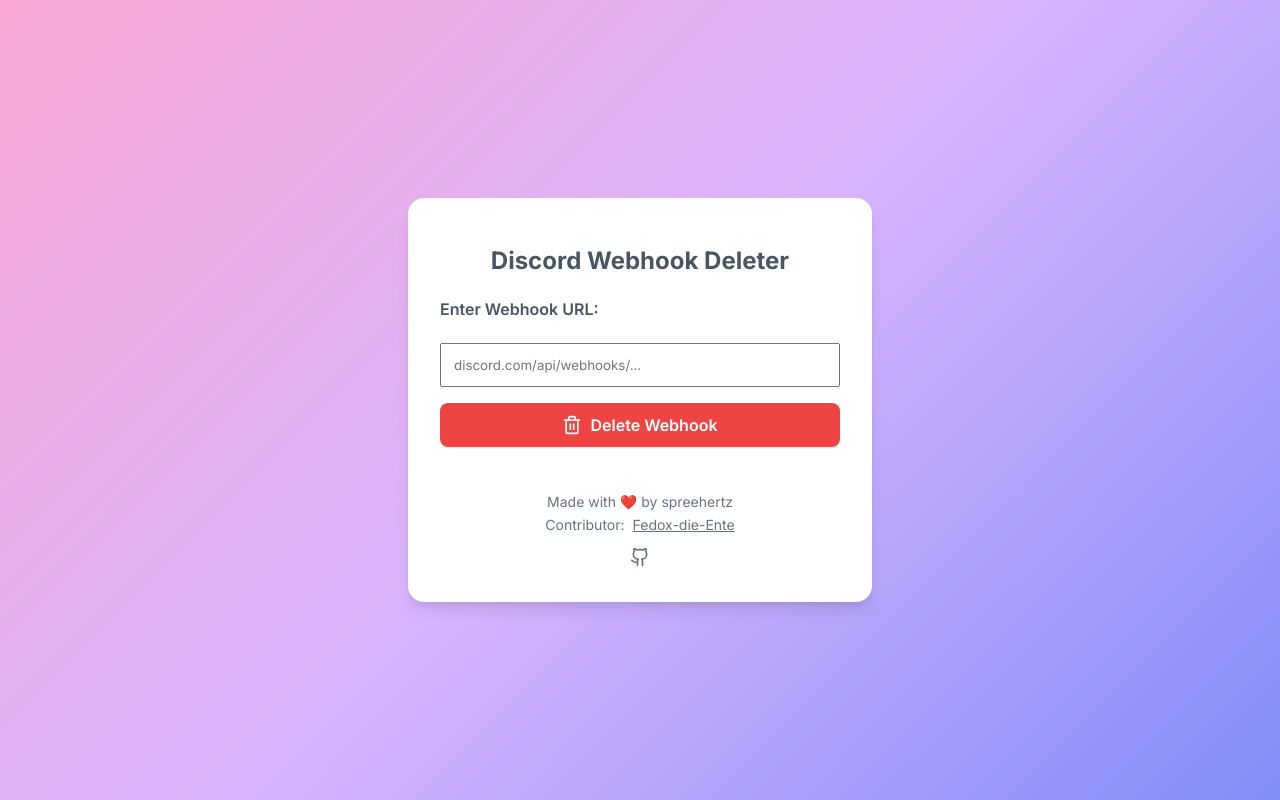
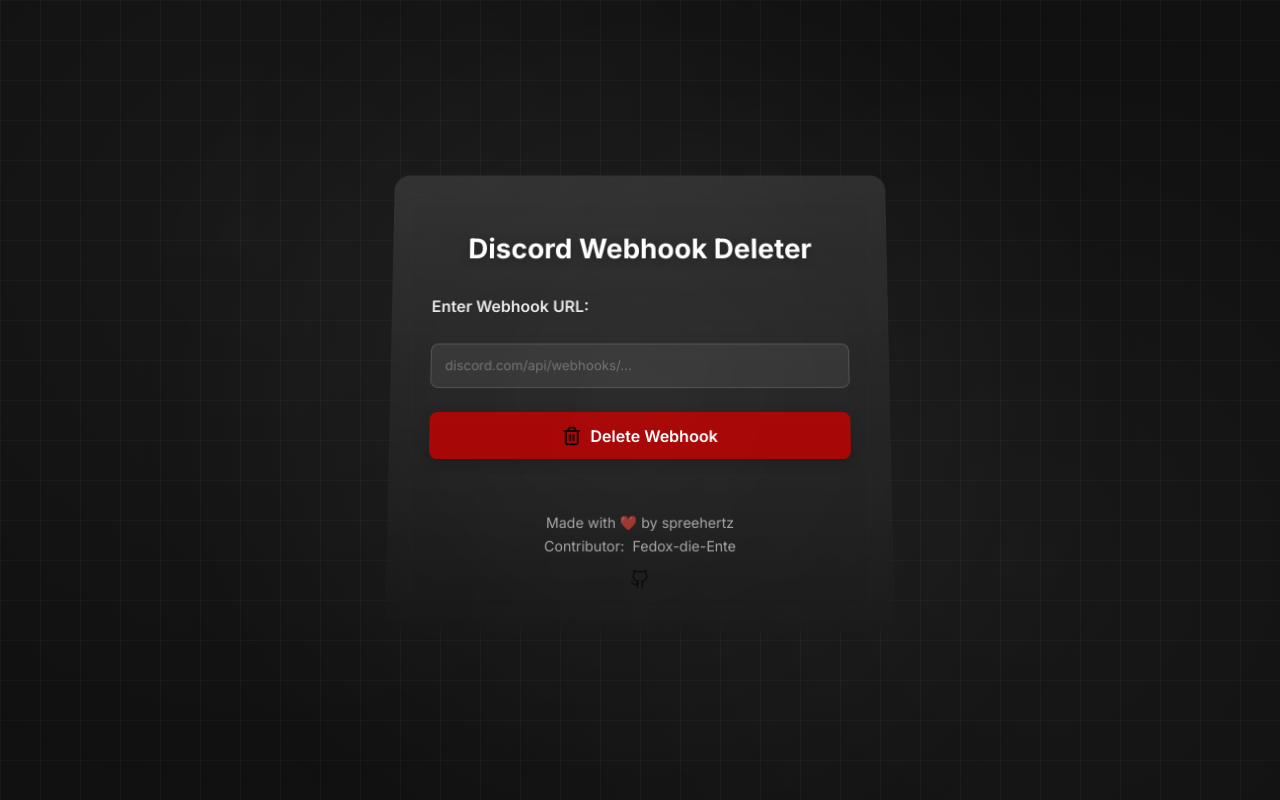
Before and after one commit to Patheticcs/Webhook-Deleter, a Vue app: page / in a window 1280 px wide. Built offline with nearby package versions, Linux system fonts and the light colour scheme.

Commit message:
Update App.vue

```diff
--- a/src/App.vue
+++ b/src/App.vue
@@ -101,104 +101,208 @@
 <style scoped>
 @import url('https://fonts.googleapis.com/css2?family=Inter:wght@400;600;700&display=swap');
 
+:root {
+  --glass-bg: rgba(255, 255, 255, 0.1);
+  --glass-border: rgba(255, 255, 255, 0.2);
+  --glass-shadow: rgba(0, 0, 0, 0.25);
+  --accent-color: rgba(150, 150, 150, 0.8);
+}
+
 .webhook-deleter {
   min-height: 100vh;
   display: flex;
   justify-content: center;
   align-items: center;
-	background: linear-gradient(135deg, #f9a8d4, #d8b4fe, #818cf8);
+  background-color: #111;
+  background-image:
+    linear-gradient(rgba(255, 255, 255, 0.03) 1px, transparent 1px),
+    linear-gradient(90deg, rgba(255, 255, 255, 0.03) 1px, transparent 1px);
+  background-size: 40px 40px;
   font-family: 'Inter', sans-serif;
   overflow-y: hidden;
+  position: relative;
+}
+
+.webhook-deleter::before {
+  content: '';
+  position: absolute;
+  width: 100%;
+  height: 100%;
+  background: radial-gradient(circle at 50% 50%, rgba(255, 255, 255, 0.1), transparent 70%);
+  animation: pulse 8s ease-in-out infinite;
 }
 
 .card {
-	background: white;
+  background: var(--glass-bg);
+  backdrop-filter: blur(12px);
+  border: 1px solid var(--glass-border);
   border-radius: 1rem;
-	padding: 2rem;
+  padding: 2.5rem;
   width: 100%;
-	max-width: 400px;
-	box-shadow: 0 10px 15px -3px rgba(0, 0, 0, 0.1), 0 4px 6px -2px rgba(0, 0, 0, 0.05);
+  max-width: 420px;
+  box-shadow:
+    0 10px 30px var(--glass-shadow),
+    0 -1px 0 var(--glass-border) inset,
+    0 1px 0 rgba(0, 0, 0, 0.1) inset;
+  transform: perspective(1000px) rotateX(5deg);
+  transform-style: preserve-3d;
+  transition: transform 0.3s ease, box-shadow 0.3s ease;
+  position: relative;
+  z-index: 10;
+}
+
+.card:hover {
+  transform: perspective(1000px) rotateX(0deg) translateY(-5px);
+  box-shadow:
+    0 20px 40px var(--glass-shadow),
+    0 -1px 0 var(--glass-border) inset,
+    0 1px 0 rgba(0, 0, 0, 0.1) inset;
+}
+
+.card::before {
+  content: '';
+  position: absolute;
+  top: 0;
+  left: 0;
+  right: 0;
+  height: 100%;
+  background: linear-gradient(to bottom,
+    rgba(255, 255, 255, 0.1) 0%,
+    rgba(255, 255, 255, 0.05) 40%,
+    rgba(255, 255, 255, 0) 100%);
+  pointer-events: none;
+  border-radius: 1rem;
 }
 
 .title {
-	font-size: 1.5rem;
+  font-size: 1.75rem;
   font-weight: 700;
   text-align: center;
-	margin-bottom: 1.5rem;
-	color: #4b5563;
+  margin-bottom: 2rem;
+  color: white;
+  text-shadow: 0 2px 10px rgba(0, 0, 0, 0.3);
+  position: relative;
+}
+
+.title::after {
+  content: '';
+  position: absolute;
+  bottom: -8px;
+  left: 50%;
+  transform: translateX(-50%);
+  width: 60px;
+  height: 2px;
+  background: var(--accent-color);
 }
 
 .input-group {
   display: flex;
   flex-direction: column;
-	gap: 1rem;
-	margin-bottom: 1rem;
+  gap: 1.25rem;
+  margin-bottom: 1.5rem;
 }
-
 
 label {
   display: block;
   margin-bottom: 0.5rem;
   font-weight: 600;
-	color: #4b5563;
+  color: rgba(255, 255, 255, 0.9);
+  text-shadow: 0 1px 3px rgba(0, 0, 0, 0.2);
 }
 
 input,
 .delete-btn {
   width: 100%;
-	padding: 0.75rem;
+  padding: 0.85rem;
   box-sizing: border-box;
   font-family: 'Inter', sans-serif;
+  border-radius: 0.5rem;
+  transition: all 0.3s ease;
 }
 
-
+input {
+  background: rgba(255, 255, 255, 0.07);
+  border: 1px solid rgba(255, 255, 255, 0.15);
+  color: white;
+  caret-color: white;
+}
 
 input:focus {
   outline: none;
-	border-color: #818cf8;
-	box-shadow: 0 0 0 3px rgba(129, 140, 248, 0.2);
-	font-family: 'Inter', sans-serif;
+  border-color: rgba(255, 255, 255, 0.3);
+  box-shadow: 0 0 0 3px rgba(255, 255, 255, 0.1);
+  background: rgba(255, 255, 255, 0.1);
 }
 
 .delete-btn {
-	background-color: #ef4444;
+  background: rgba(200, 0, 0, 0.8);
   color: white;
   border: none;
-	border-radius: 0.5rem;
   font-size: 1rem;
   font-weight: 600;
   cursor: pointer;
   display: flex;
   align-items: center;
   justify-content: center;
-	transition: background-color 0.2s;
+  position: relative;
+  overflow: hidden;
+  box-shadow: 0 4px 12px rgba(0, 0, 0, 0.2);
+  transform: translateY(0);
+  transition: all 0.2s ease;
+}
+
+.delete-btn::before {
+  content: '';
+  position: absolute;
+  top: 0;
+  left: -100%;
+  width: 100%;
+  height: 100%;
+  background: linear-gradient(
+    90deg,
+    transparent,
+    rgba(255, 255, 255, 0.2),
+    transparent
+  );
+  transition: all 0.5s ease;
 }
 
 .delete-btn:hover:not(:disabled) {
-	background-color: #dc2626;
+  background: rgba(220, 0, 0, 0.9);
+  transform: translateY(-2px);
+  box-shadow: 0 6px 16px rgba(0, 0, 0, 0.3);
+}
+
+.delete-btn:hover:not(:disabled)::before {
+  left: 100%;
 }
 
 .delete-btn:disabled {
-	opacity: 0.7;
+  opacity: 0.5;
   cursor: not-allowed;
 }
 
 .alert {
-	margin-top: 1rem;
+  margin-top: 1.25rem;
   padding: 1rem;
   border-radius: 0.5rem;
   display: flex;
   align-items: flex-start;
+  backdrop-filter: blur(5px);
+  border: 1px solid rgba(255, 255, 255, 0.1);
+  animation: fadeIn 0.3s ease;
 }
 
 .success {
-	background-color: #d1fae5;
-	color: #065f46;
+  background-color: rgba(0, 0, 0, 0.3);
+  color: rgba(255, 255, 255, 0.9);
+  border-left: 3px solid rgba(200, 200, 200, 0.8);
 }
 
 .error {
-	background-color: #fee2e2;
-	color: #991b1b;
+  background-color: rgba(0, 0, 0, 0.3);
+  color: rgba(255, 255, 255, 0.9);
+  border-left: 3px solid rgba(200, 0, 0, 0.8);
 }
 
 .close-btn {
@@ -208,13 +312,19 @@
   padding: 0;
   color: currentColor;
   margin-left: auto;
+  opacity: 0.7;
+  transition: opacity 0.2s;
+}
+
+.close-btn:hover {
+  opacity: 1;
 }
 
 .footer {
-	margin-top: 2rem;
+  margin-top: 2.5rem;
   text-align: center;
   font-size: 0.875rem;
-	color: #6b7280;
+  color: rgba(255, 255, 255, 0.6);
   display: flex;
   flex-direction: column;
   justify-content: center;
@@ -225,30 +335,63 @@
   margin-top: -0.5rem;
 }
 
+.contributor_link {
+  transition: color 0.2s;
+  color: rgba(255, 255, 255, 0.6);
+  text-decoration: none;
+}
+
 .contributor_link:hover {
-	color: #303339;
+  color: white;
 }
 
 .footer a {
-	color: #6b7280;
+  color: rgba(255, 255, 255, 0.6);
   margin-left: 0.5rem;
+  transition: color 0.2s;
+}
+
+.footer a:hover {
+  color: white;
 }
 
 .icon {
   width: 1.25rem;
   height: 1.25rem;
   margin-right: 0.5rem;
+  filter: invert(1);
 }
 
 @media (max-width: 640px) {
   .card {
-		padding: 1.5rem;
+    padding: 1.75rem;
+    max-width: 90%;
   }
 }
 
 @keyframes spin {
   to {
     transform: rotate(360deg);
+  }
+}
+
+@keyframes pulse {
+  0%, 100% {
+    opacity: 0.3;
+  }
+  50% {
+    opacity: 0.6;
+  }
+}
+
+@keyframes fadeIn {
+  from {
+    opacity: 0;
+    transform: translateY(10px);
+  }
+  to {
+    opacity: 1;
+    transform: translateY(0);
   }
 }
 
@@ -259,4 +402,34 @@
 #webhook-url {
   font-family: 'Inter', sans-serif;
 }
+
+/* 3D effect for card elements */
+input, .delete-btn, .alert {
+  transform: translateZ(20px);
+  transition: transform 0.3s ease;
+}
+
+/* Floating glass orbs in background */
+.webhook-deleter::after {
+  content: '';
+  position: fixed;
+  top: 0;
+  left: 0;
+  width: 100%;
+  height: 100%;
+  pointer-events: none;
+  background-image:
+    radial-gradient(circle at 20% 30%, rgba(255, 255, 255, 0.03) 0%, transparent 50%),
+    radial-gradient(circle at 80% 70%, rgba(255, 255, 255, 0.03) 0%, transparent 50%);
+  animation: moveBubbles 20s infinite alternate ease-in-out;
+}
+
+@keyframes moveBubbles {
+  0% {
+    background-position: 0% 0%, 100% 100%;
+  }
+  100% {
+    background-position: 100% 0%, 0% 100%;
+  }
+}
 </style>
```
Lines whose indentation alone changed are shown as unchanged.
